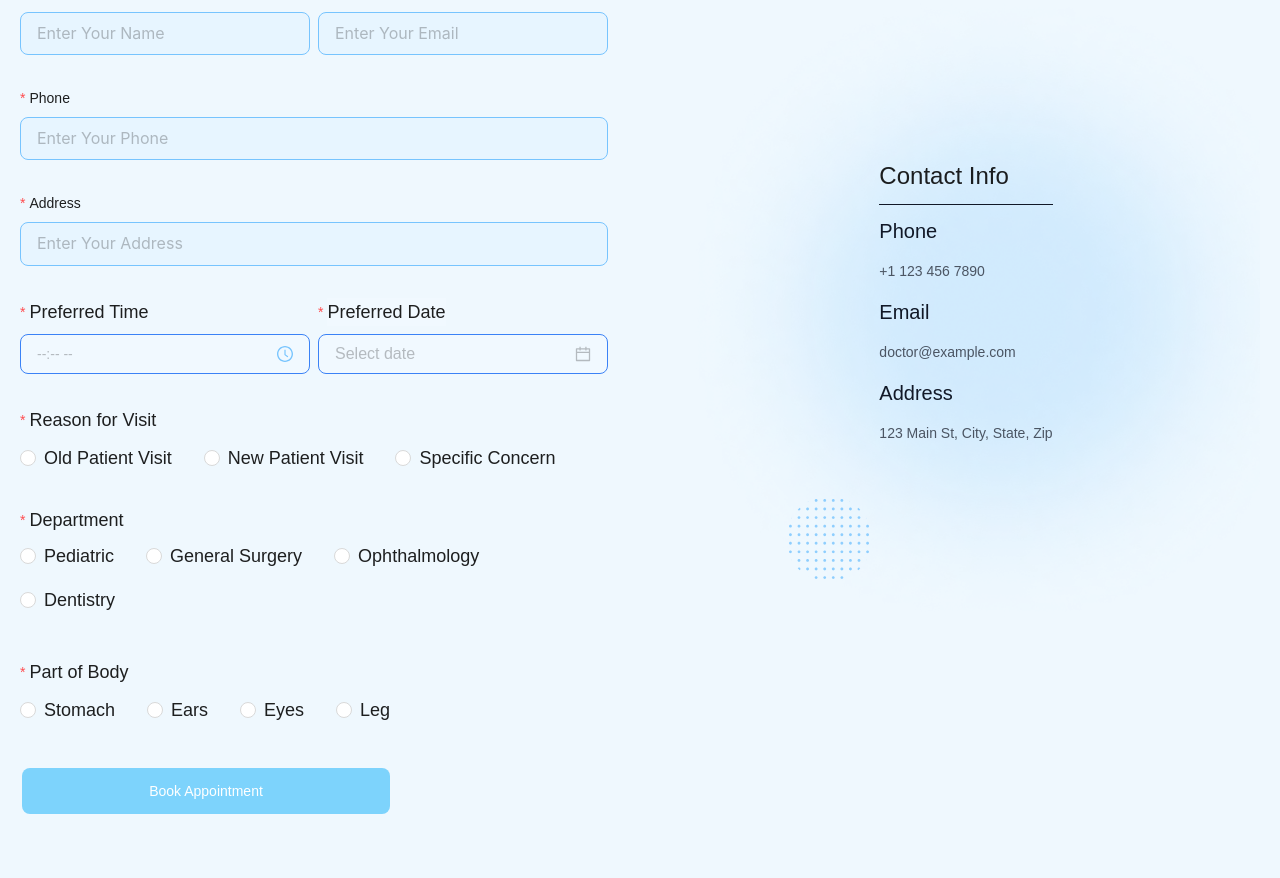
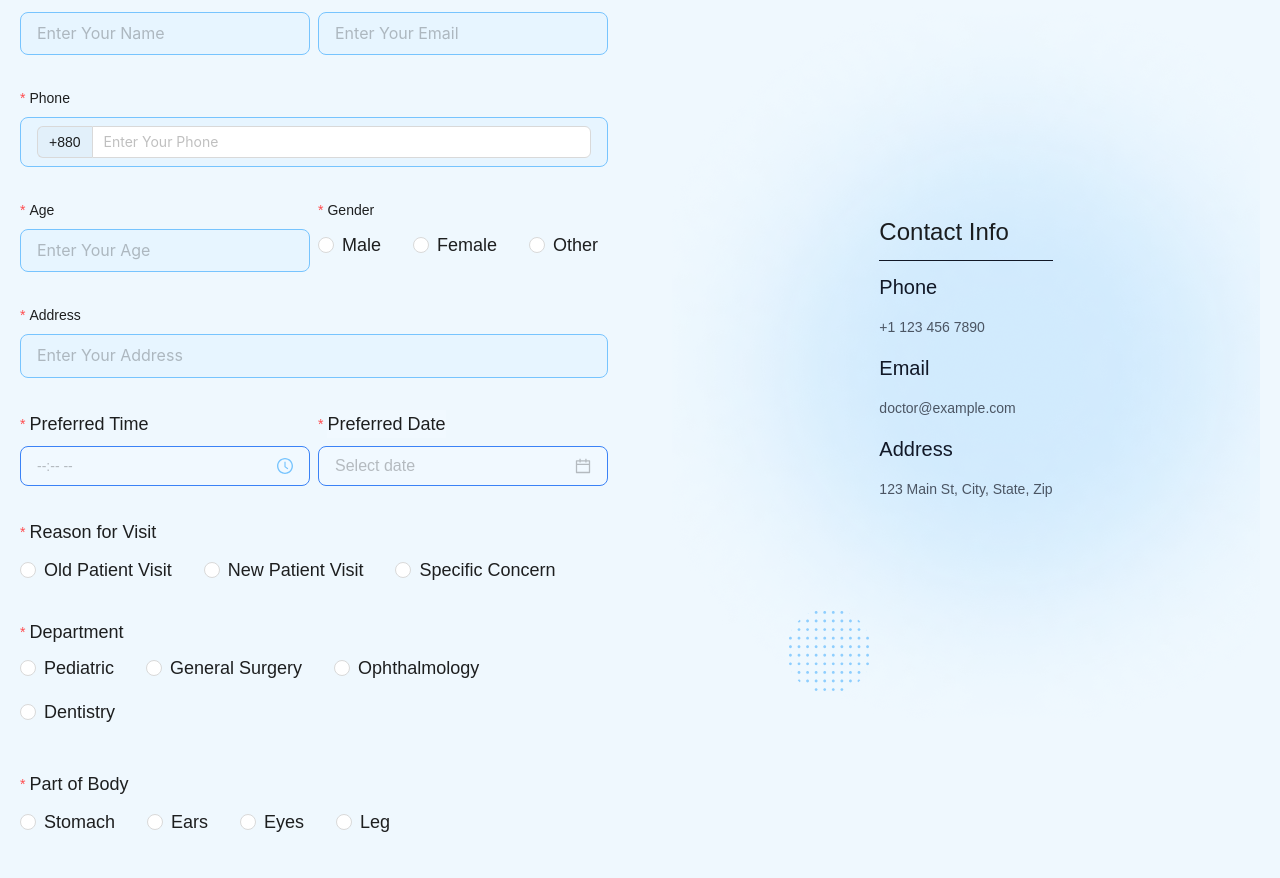
Before and after one commit to FahimAhamed101/dococ, a Next.js app: page /book-appointment in a window 1280 px wide. Shown: the part 544-1422 px from the top of the page. Built offline with nearby package versions, Linux system fonts and the light colour scheme; a web font is replaced by a local one.

Commit message:
creating apoinment added

```diff
--- a/src/components/Pages/BookAppointment/BookAppointment.tsx
+++ b/src/components/Pages/BookAppointment/BookAppointment.tsx
@@ -6,19 +6,24 @@ import CustomDatePicker from "@/components/UI/CustomDatePicker";
 import CustomInput from "@/components/UI/CustomInput";
 import CustomLoadingButton from "@/components/UI/CustomLoadingButton";
 import { ClockCircleOutlined, HomeOutlined } from "@ant-design/icons";
-import { Form, Radio, TimePicker } from "antd";
-import circle from "@/assets/circle.svg"
+import { Form, Radio, TimePicker, message } from "antd";
+import circle from "@/assets/circle.svg";
 import Image from "next/image";
+import { useBookAppointmentMutation } from "@/redux/features/auth/appontmentApi";
+import dayjs, { Dayjs } from "dayjs";
+
 interface FormValues {
   name: string;
   email: string;
   phone: string;
   address: string;
-  preferredTime: string;
-  preferredDate: string;
-  reasonForVisit: string;
+  preferredTime: Dayjs;
+  preferredDate: Dayjs;
+  reasonForVisit: 'Old Patient Visit' | 'New Patient Visit' | 'Specific Concern' | 'other';
   department: string;
   bodyPart: string;
+  age: number;
+  gender: 'male' | 'female' | 'other';
 }
 
 // Breadcrumb items
@@ -45,9 +50,9 @@ const departmentOptions = [
 ];
 
 const visitReasons = [
-  { label: "Old Patient Visit", value: "oldPatient" },
-  { label: "New Patient Visit", value: "newPatient" },
-  { label: "Specific Concern", value: "specificConcern" },
+  { label: "Old Patient Visit", value: "Old Patient Visit" },
+  { label: "New Patient Visit", value: "New Patient Visit" },
+  { label: "Specific Concern", value: "Specific Concern" },
 ];
 
 const bodyParts = [
@@ -57,11 +62,46 @@ const bodyParts = [
   { label: "Leg", value: "leg" },
 ];
 
+const genderOptions = [
+  { label: "Male", value: "male" },
+  { label: "Female", value: "female" },
+  { label: "Other", value: "other" },
+];
+
 const BookAppointment = () => {
   const [form] = Form.useForm<FormValues>();
+  const [bookAppointment, { isLoading }] = useBookAppointmentMutation();
 
-  const onFinish = (values: FormValues) => {
-    console.log("Form Values:", values);
+  const onFinish = async (values: FormValues) => {
+    try {
+      // Format the data to match the API requirements
+      const appointmentData = {
+        patientName: values.name,
+        patientEmail: values.email,
+        patientPhone: `+880${values.phone}`, // Assuming Bangladesh country code
+        patientAge: values.age,
+        patientGender: values.gender,
+        patientAddress: values.address,
+        visitType: values.reasonForVisit,
+        department: values.department,
+        bodyPart: values.bodyPart,
+        date: values.preferredDate.format('YYYY-MM-DD'),
+        timeSlot: values.preferredTime.format('h:mm A'),
+      };
+
+      const response = await bookAppointment(appointmentData).unwrap();
+
+      if (response.success) {
+        message.success('Appointment booked successfully!');
+        form.resetFields();
+      } else {
+        message.error(response.message || 'Failed to book appointment');
+      }
+    } catch (err: unknown) {
+      const error = err as { data?: { message?: string } };
+      message.error(error.data?.message || 'Failed to book appointment');
+      console.error('Appointment booking error:', err);
+    }
   };
 
   const renderRadioOptions = (options: { label: string; value: string }[]) =>
@@ -79,13 +119,12 @@ const BookAppointment = () => {
 
         <div className="w-full max-w-7xl mx-auto mt-10">
           <div className="flex justify-end">
-             {/* Appointment Form */}   <Image
+            <Image
               src={circle}
               alt="circle"
-              className=""
               width={150}
               height={250}
-              objectFit="cover"
+              style={{ objectFit: "cover" }}
             />
           </div>
 
@@ -114,6 +153,7 @@ const BookAppointment = () => {
                   label="Email"
                   rules={[
                     { required: true, message: "Please input your email!" },
+                    { type: 'email', message: 'Please enter a valid email' }
                   ]}
                 >
                   <CustomInput placeholder="Enter Your Email" />
@@ -127,10 +167,41 @@ const BookAppointment = () => {
                       required: true,
                       message: "Please input your phone number!",
                     },
+                    {
+                      pattern: /^[0-9]{10}$/,
+                      message: "Please enter a valid 10-digit phone number",
+                    }
                   ]}
                   className="w-full col-span-full"
                 >
-                  <CustomInput type="number" placeholder="Enter Your Phone" />
+                  <CustomInput
+                    type="tel"
+                    placeholder="Enter Your Phone"
+                    addonBefore="+880"
+                  />
+                </Form.Item>
+
+                <Form.Item
+                  name="age"
+                  label="Age"
+                  rules={[
+                    { required: true, message: "Please input your age!" },
+                    { type: 'number', min: 0, max: 120, message: "Age must be between 0 and 120" }
+                  ]}
+                >
+                  <CustomInput type="number" placeholder="Enter Your Age" />
+                </Form.Item>
+
+                <Form.Item
+                  name="gender"
+                  label="Gender"
+                  rules={[
+                    { required: true, message: "Please select your gender!" },
+                  ]}
+                >
+                  <Radio.Group className="flex flex-wrap gap-4">
+                    {renderRadioOptions(genderOptions)}
+                  </Radio.Group>
                 </Form.Item>
 
                 <Form.Item
@@ -152,7 +223,9 @@ const BookAppointment = () => {
                   <TimePicker
                     placeholder="--:-- --"
                     className="w-full border border-[#77C4FE] px-4 py-2 text-[16px] bg-[#F1F9FF] text-gray-700 rounded-lg focus:border-[#77C4FE]"
-                    format="HH:mm"
+                    format="h:mm A"
+                    minuteStep={30}
+                    use12Hours={true}
                     suffixIcon={
                       <ClockCircleOutlined style={{ color: "#77C4FE" }} />
                     }
@@ -164,7 +237,10 @@ const BookAppointment = () => {
                   label={<span className="text-lg bg-[#F1F9FF]">Preferred Date</span>}
                   rules={[{ required: true, message: "Please select a date" }]}
                 >
-                  <CustomDatePicker className="bg-[#F1F9FF]" />
+                  <CustomDatePicker
+                    className="bg-[#F1F9FF]"
+                    disabledDate={(current: Dayjs) => current && current < dayjs().startOf('day')}
+                  />
                 </Form.Item>
 
                 <Form.Item
@@ -194,15 +270,16 @@ const BookAppointment = () => {
               <div
                 className="w-full relative h-full flex justify-center items-center bg-cover bg-center order-1 md:order-2"
                 style={{ backgroundImage: `url(${aboutBg.src})` }}
-              > <div className="absolute bottom-[59px] left-[117px]">
-             {/* Appointment Form */}   <Image
-              src={circle}
-              alt="circle"
-              className=""
-              width={80}
-              height={80}
-              objectFit="cover"
-            /></div>
+              >
+                <div className="absolute bottom-[59px] left-[117px]">
+                  <Image
+                    src={circle}
+                    alt="circle"
+                    width={80}
+                    height={80}
+                    style={{ objectFit: "cover" }}
+                  />
+                </div>
                 <div className="space-y-3">
                   <div>
                     <h1 className="text-2xl">Contact Info</h1>
@@ -240,9 +317,15 @@ const BookAppointment = () => {
                 {renderRadioOptions(bodyParts)}
               </Radio.Group>
             </Form.Item>
+
             {/* Submit Button */}
             <Form.Item className="w-full md:w-[30%] mt-10">
-              <CustomLoadingButton className="bg-sky-300" border={false}>
+              <CustomLoadingButton
+                className="bg-sky-300"
+                border={false}
+                loading={isLoading}
+
+              >
                 Book Appointment
               </CustomLoadingButton>
             </Form.Item>
--- /dev/null
+++ b/src/redux/features/auth/appontmentApi.tsx
@@ -0,0 +1,54 @@
+// src/redux/features/appointment/appointmentApi.ts
+import { createApi, fetchBaseQuery } from '@reduxjs/toolkit/query/react';
+
+interface BookAppointmentRequest {
+  doctor?: string;
+  patientName: string;
+  patientEmail: string;
+  patientPhone: string;
+  patientAge: number;
+  patientGender: 'male' | 'female' | 'other';
+  patientAddress: string;
+  visitType: 'Old Patient Visit' | 'New Patient Visit' | 'Specific Concern' | 'other';
+  department: string;
+  bodyPart?: string;
+  date: string;
+  timeSlot: string;
+  reason?: string;
+}
+
+interface BookAppointmentResponse {
+  success: boolean;
+  message: string;
+  data: {
+    id: string;
+    // other appointment fields
+  };
+}
+
+export const appointmentApi = createApi({
+  reducerPath: 'appointmentApi',
+  baseQuery: fetchBaseQuery({
+    baseUrl: process.env.NEXT_PUBLIC_API_BASE_URL,
+    prepareHeaders: (headers) => {
+      const token = localStorage.getItem('accessToken');
+      if (token) {
+        headers.set('Authorization', `Bearer ${token}`);
+      }
+      return headers;
+    },
+  }),
+  tagTypes: ['Appointment'],
+  endpoints: (builder) => ({
+    bookAppointment: builder.mutation<BookAppointmentResponse, BookAppointmentRequest>({
+      query: (body) => ({
+        url: '/appointment/book',
+        method: 'POST',
+        body,
+      }),
+      invalidatesTags: ['Appointment'],
+    }),
+  }),
+});
+
+export const { useBookAppointmentMutation } = appointmentApi;
--- a/src/redux/store.tsx
+++ b/src/redux/store.tsx
@@ -1,10 +1,11 @@
 import { configureStore } from '@reduxjs/toolkit';
 import { authApi } from './features/auth/authApi';
 import { blogApi } from "./features/blog/blogApi"
+import { appointmentApi } from './features/auth/appontmentApi';
 import authReducer from "./features/auth/authSlice";
 export const store = configureStore({
   reducer: {
-    [authApi.reducerPath]: authApi.reducer,auth: authReducer,
+    [authApi.reducerPath]: authApi.reducer,auth: authReducer,[appointmentApi .reducerPath]: appointmentApi.reducer,
     [blogApi.reducerPath]: blogApi.reducer,
   },
   middleware: (getDefaultMiddleware) =>
```
